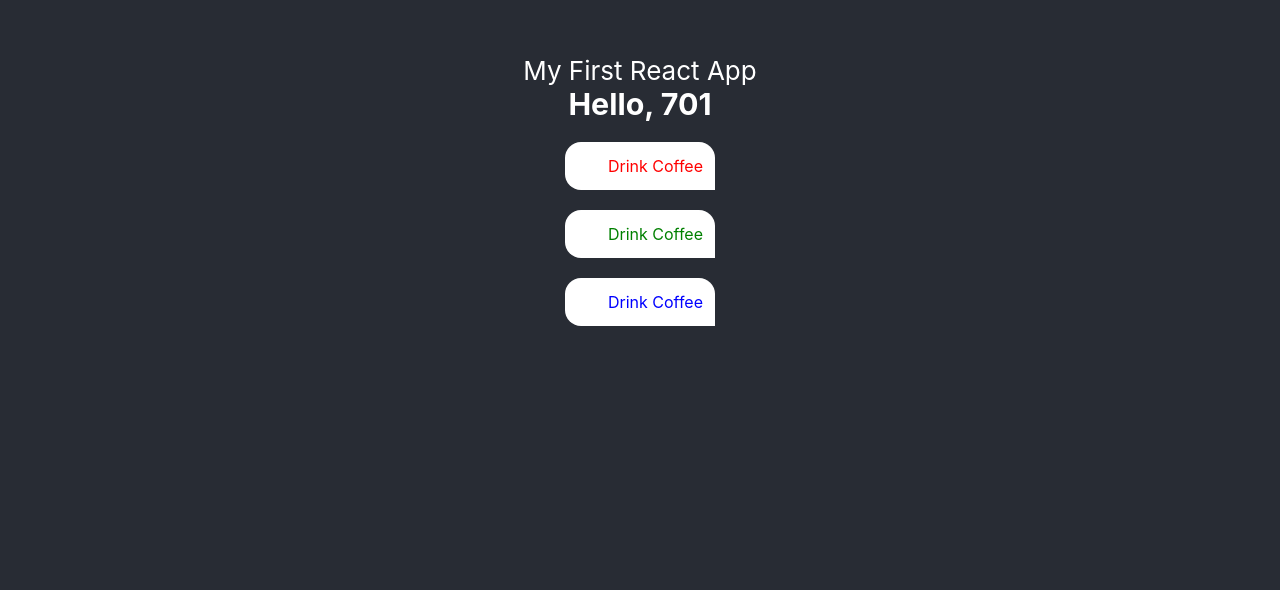
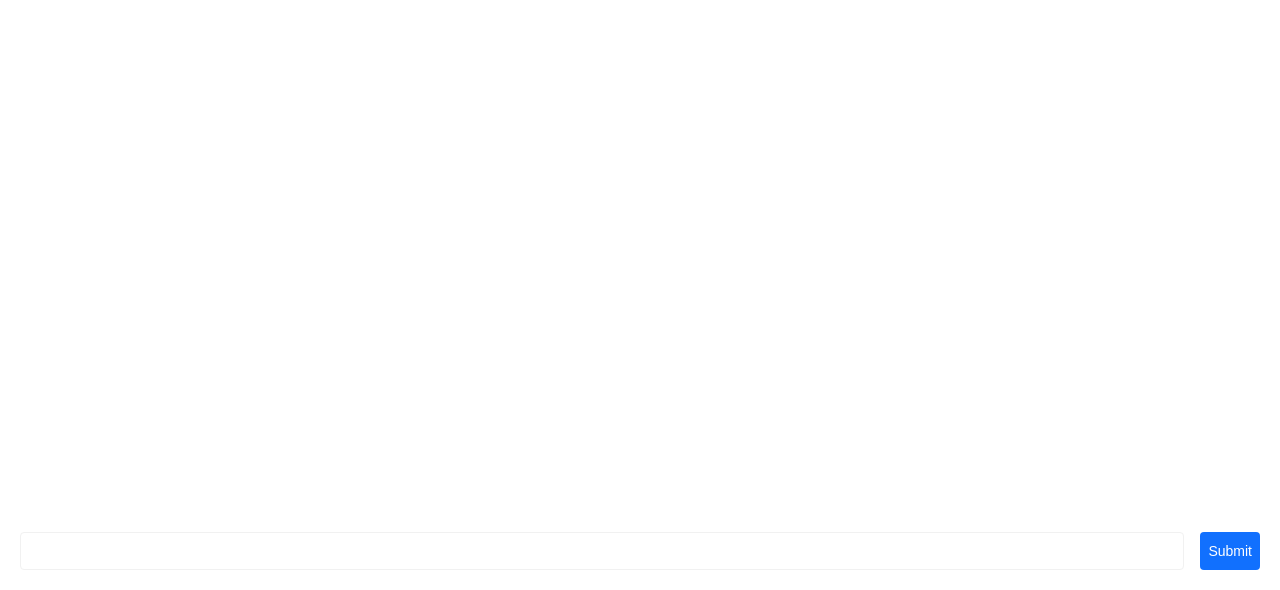
Before and after one commit to polarizer700/reactStart, a React (Create React App) app in the folder my-app/: page / in a window 1280 px wide. Shown: the part 210-800 px from the top of the page. Built offline with nearby package versions, Linux system fonts and the light colour scheme.

Commit message:
homework_2 react

```diff
--- /dev/null
+++ b/my-app/src/components/MessageList/MessageList.js
@@ -0,0 +1,4 @@
+import { Message } from "../message/Message";
+
+export const MessageList = ({ messages }) =>
+    messages.map((msg) => <Message key={msg.id} text={msg.text} author={msg.author} />);
--- a/my-app/src/components/app/App.css
+++ b/my-app/src/components/app/App.css
@@ -3,41 +3,13 @@
   padding: 0;
   box-sizing: border-box;
 }
-.App {
-  text-align: center;
+.App{
+  height: 100vh;
+  position: relative;
+  overflow: hidden;
+
 }
-
-.App-logo {
-  height: 40vmin;
-  pointer-events: none;
+.message-content{
+  overflow-y: scroll;
+  height: 100%  ;
 }
-
-@media (prefers-reduced-motion: no-preference) {
-  .App-logo {
-    animation: App-logo-spin infinite 20s linear;
-  }
-}
-
-.App-header {
-  background-color: #282c34;
-  min-height: 100vh;
-  display: flex;
-  flex-direction: column;
-  align-items: center;
-  justify-content: center;
-  font-size: calc(10px + 2vmin);
-  color: white;
-}
-
-.App-link {
-  color: #61dafb;
-}
-
-@keyframes App-logo-spin {
-  from {
-    transform: rotate(0deg);
-  }
-  to {
-    transform: rotate(360deg);
-  }
-}
--- a/my-app/src/components/app/App.js
+++ b/my-app/src/components/app/App.js
@@ -1,24 +1,56 @@
-import './App.css';
-import React from 'react';
-import Message from "../message/Message";
-function App(props) {
+
+import "./App.css";
+import React, { useEffect, useRef, useState }  from "react";
+import { AUTHORS } from "../../utils/constants";
+import { Message }  from "../message/Message";
+import { Form } from "../form/Form";
+import { MessageList } from "../MessageList/MessageList";
 
 
-    const textSome = 'some text'
-    const messageText = [
-        { text: 'Drink Coffee', classStyle: 'text-red', id: 1 },
-        { text: 'Drink Coffee', classStyle: 'text-green', id: 2 },
-        { text: 'Drink Coffee', classStyle: 'text-blue', id: 3 }
-    ];
+
+
+
+function App() {
+    const [messages, setMessages] = useState([]);
+    const timeout = useRef();
+    const wrapperRef = useRef();
+
+    const addMessage = (newMsg) => {
+        setMessages([...messages, newMsg]);
+    };
+
+    const sendMessage = (text) => {
+        addMessage({
+            author: AUTHORS.human,
+            text,
+            id: `msg-${Date.now()}`,
+        });
+    };
+
+    useEffect(() => {
+        if (messages[messages.length - 1]?.author === AUTHORS.human) {
+            timeout.current = setTimeout(() => {
+                addMessage({
+                    author: AUTHORS.robot,
+                    text: "hello friend",
+                    id: `msg-${Date.now()}`,
+                });
+            }, 1000);
+        }
+
+        return () => {
+            clearTimeout(timeout.current);
+        };
+    }, [messages]);
+
     return (
-        <div className="App">
-            <header className="App-header">
-                My First React App
-                <h3>Hello, {props.name}</h3>
-                <Message items={messageText}/>
-            </header>
-
+        <div className="App" ref={wrapperRef}>
+            <div className="message-content">
+            <MessageList messages={messages}/>
+            </div>
+            <Form onSubmit={sendMessage} />
         </div>
     );
 }
+
 export default App;
--- /dev/null
+++ b/my-app/src/components/form/Form.js
@@ -0,0 +1,24 @@
+import { useState } from "react";
+import './form..css'
+
+export const Form = ({ onSubmit }) => {
+    const [value, setValue] = useState("");
+
+    const handleSubmit = (e) => {
+        e.preventDefault();
+
+        onSubmit(value);
+        setValue("");
+    };
+
+    const handleChange = (e) => {
+        setValue(e.target.value);
+    };
+
+    return (
+        <form onSubmit={handleSubmit}>
+            <input value={value} onChange={handleChange} type="text" className="form-input" />
+            <input type="submit" className="form-button"/>
+        </form>
+    );
+};
--- /dev/null
+++ b/my-app/src/components/form/form..css
@@ -0,0 +1,30 @@
+.form-button,
+.form-input{
+    border-radius: 4px;
+    background: #1170FE;
+    padding: 8px;
+    color: #FFFFFF;
+    font-size: 14px;
+    line-height: 20px;
+    border:0;
+    outline: 0;
+    margin-left: 16px;
+    display: block;
+}
+.form-input{
+    border:1px solid #f1f1f1;
+    background: #FFFFFF;
+    color: #000000;
+    margin-left: 0;
+    width: 100%;
+}
+form{
+    position: absolute;
+    bottom: 0;
+    left: 0;
+    padding: 0;
+    display: flex;
+    width: 100%;
+    padding: 20px;
+    background: #FFFFFF;
+}
--- a/my-app/src/components/message/Message.js
+++ /dev/null
@@ -1,21 +0,0 @@
-import './message.css'
-import React, {Component} from 'react';
-
-class Message extends Component{
-    render(){
-       // console.log('texts', this.props.items)
-        return (
-                <div>
-                {this.props.items.map((item, index) =>
-                        <div className="massage-box">
-                    <p className={item.classStyle + ' message-text'} key={item.id}>{item.text}</p>
-                        </div>
-                )}
-
-                </div>
-        );
-    }
-}
-
-
-export default Message;
--- /dev/null
+++ b/my-app/src/components/message/Message.jsx
@@ -0,0 +1,13 @@
+import "./message.css";
+
+
+
+
+export const Message = ({ author, text }) => {
+    return (
+        <div className="massage-box">
+            <span className="message-author">{author}:</span>
+            <span className="message-text">{text}</span>
+        </div>
+    );
+};
--- a/my-app/src/components/message/message.css
+++ b/my-app/src/components/message/message.css
@@ -7,6 +7,8 @@
     min-width: 150px;
     border-radius: 16px 16px 0 16px;
     margin-top: 20px;
+    border: 1px solid #000000;
+    max-width: 200px;
 }
 .message-text{
     color: #000000;
--- /dev/null
+++ b/my-app/src/utils/constants.js
@@ -0,0 +1,4 @@
+export const AUTHORS = {
+    human: "Frodo Beggins",
+    robot: "mr robot",
+};
```
Also changed, not shown: my-app/src/components/counter/Counter.js (added, +18 -0 lines).
